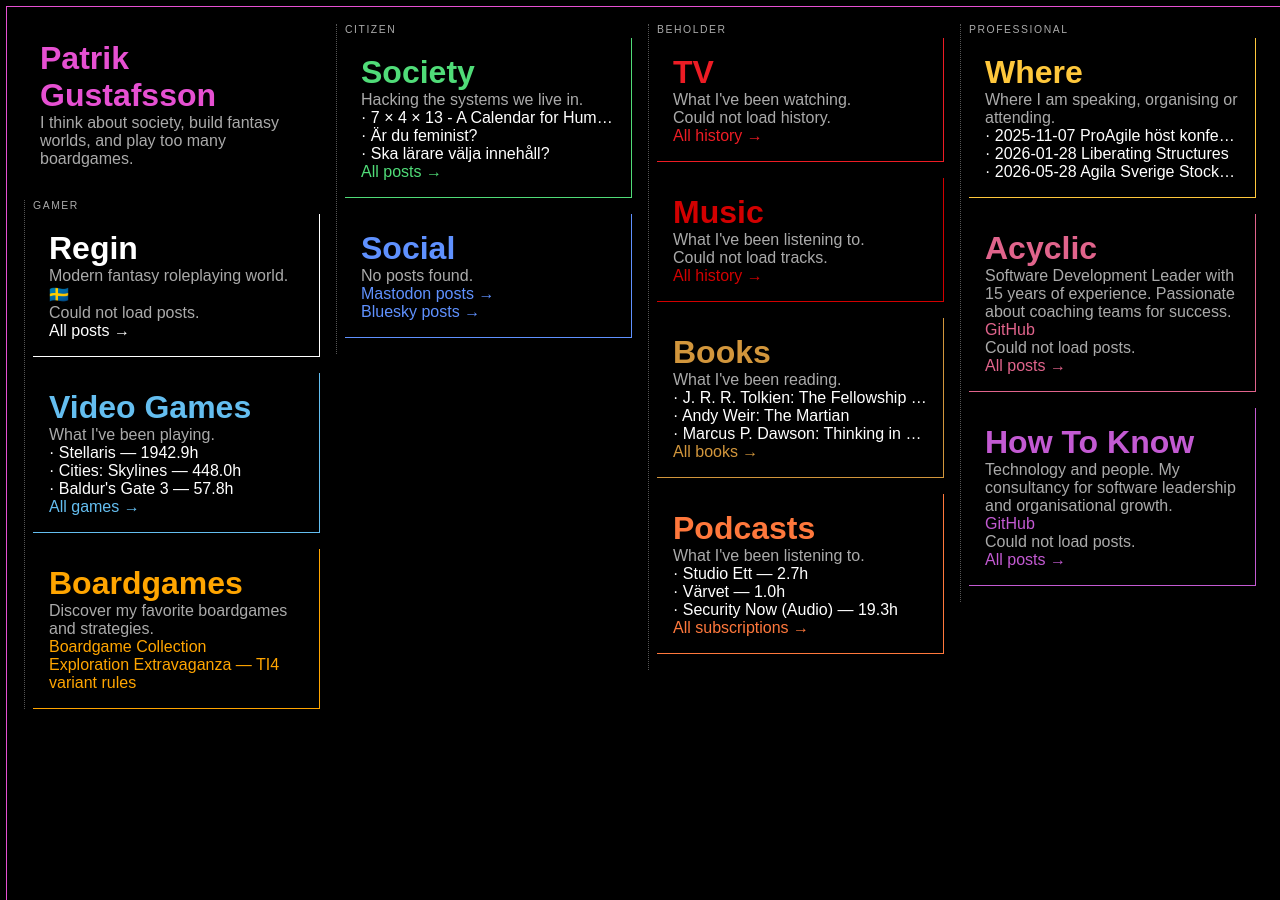
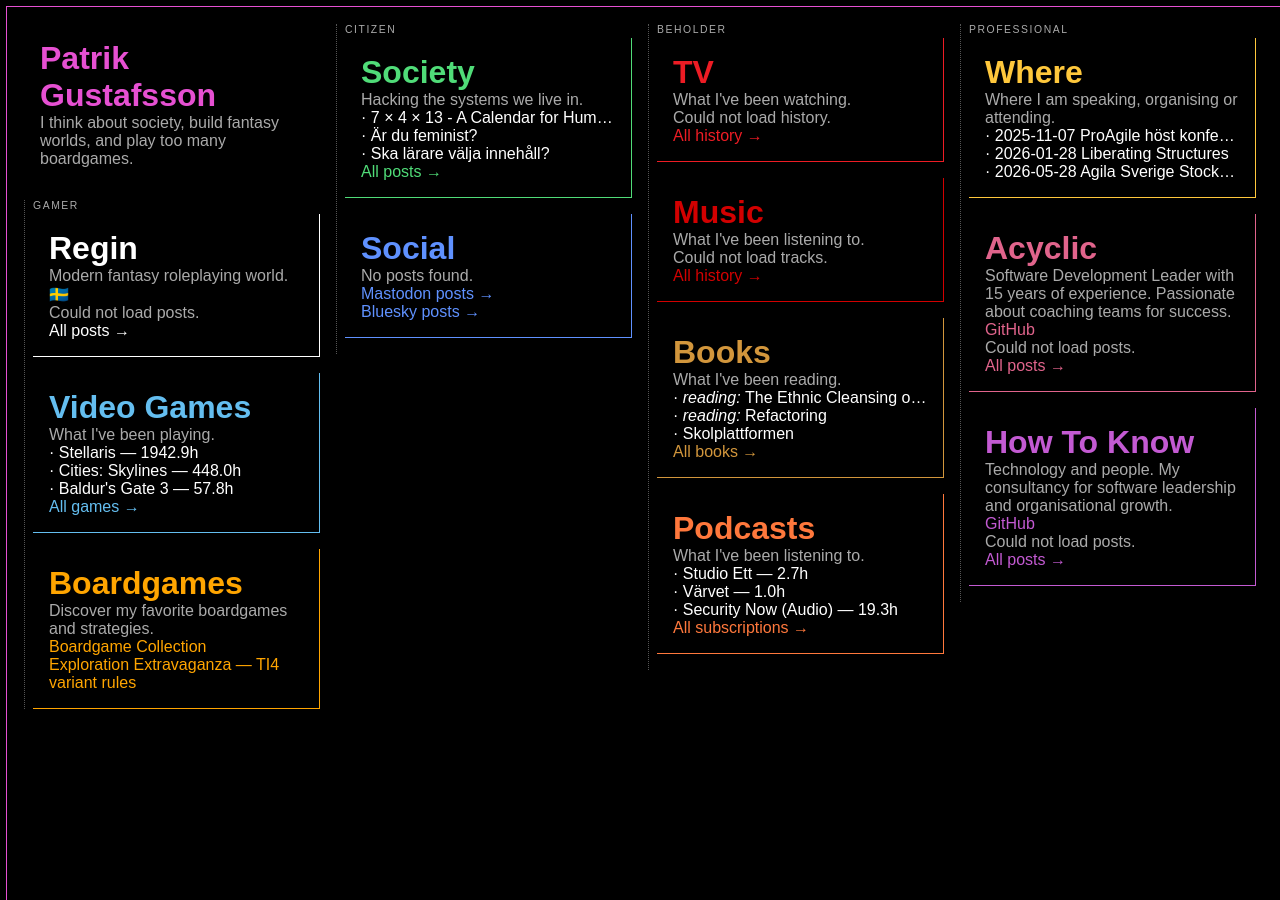
Before and after one commit to paven/paven.github.com, a Jekyll site: the page built from index.html, in a window 1280 px wide. Built offline with Jekyll 4.4.1, drawn with Linux system fonts in a browser that asks for light colours.

Commit message:
Update books

```diff
--- a/_data/books.yml
+++ b/_data/books.yml
@@ -1,6 +1,9 @@
-- title: 'J. R. R. Tolkien: The Fellowship of the Ring'
-  url: 'https://ramblingreaders.org/book/4598/s/the-fellowship-of-the-ring'
-- title: 'Andy Weir: The Martian'
-  url: 'https://ramblingreaders.org/book/100025/s/the-martian'
-- title: 'Marcus P. Dawson: Thinking in Systems and Mental Models'
-  url: 'https://ramblingreaders.org/book/496082/s/thinking-in-systems-and-mental-models'
+- title: 'The Ethnic Cleansing of Palestine'
+  url: 'https://ramblingreaders.org/book/315180/s/the-ethnic-cleansing-of-palestine'
+  status: 'reading'
+- title: 'Refactoring'
+  url: 'https://ramblingreaders.org/book/25255/s/refactoring'
+  status: 'reading'
+- title: 'Skolplattformen'
+  url: 'https://ramblingreaders.org/book/420092/s/skolplattformen'
+  status: 'read'
```
